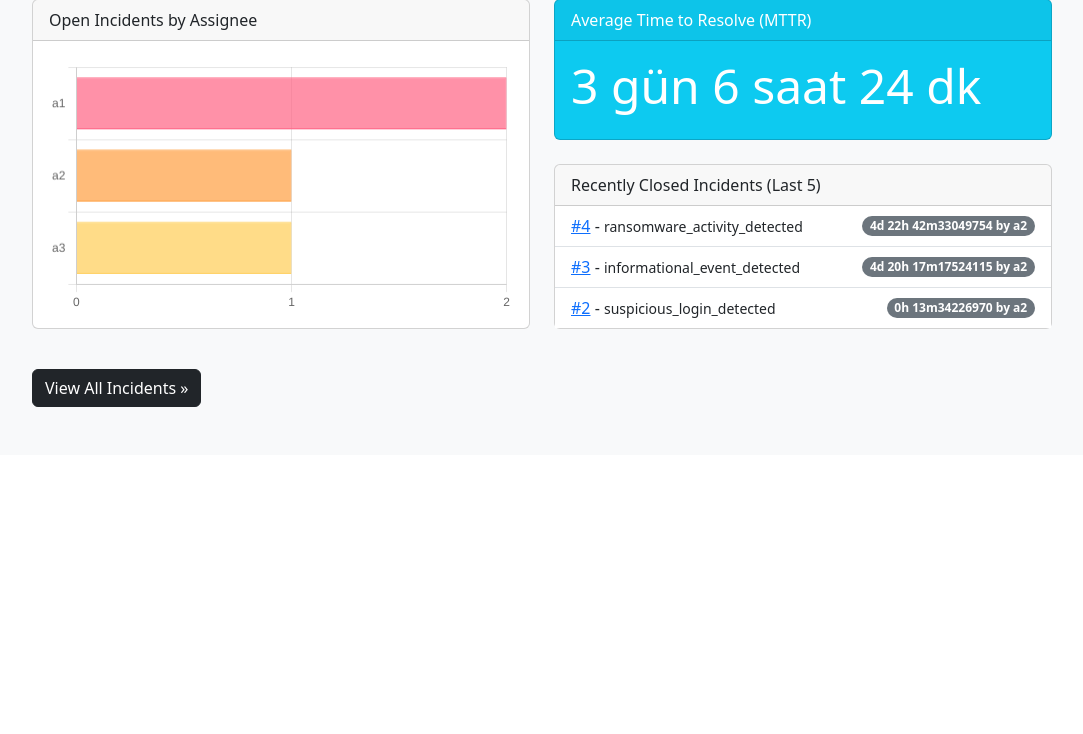
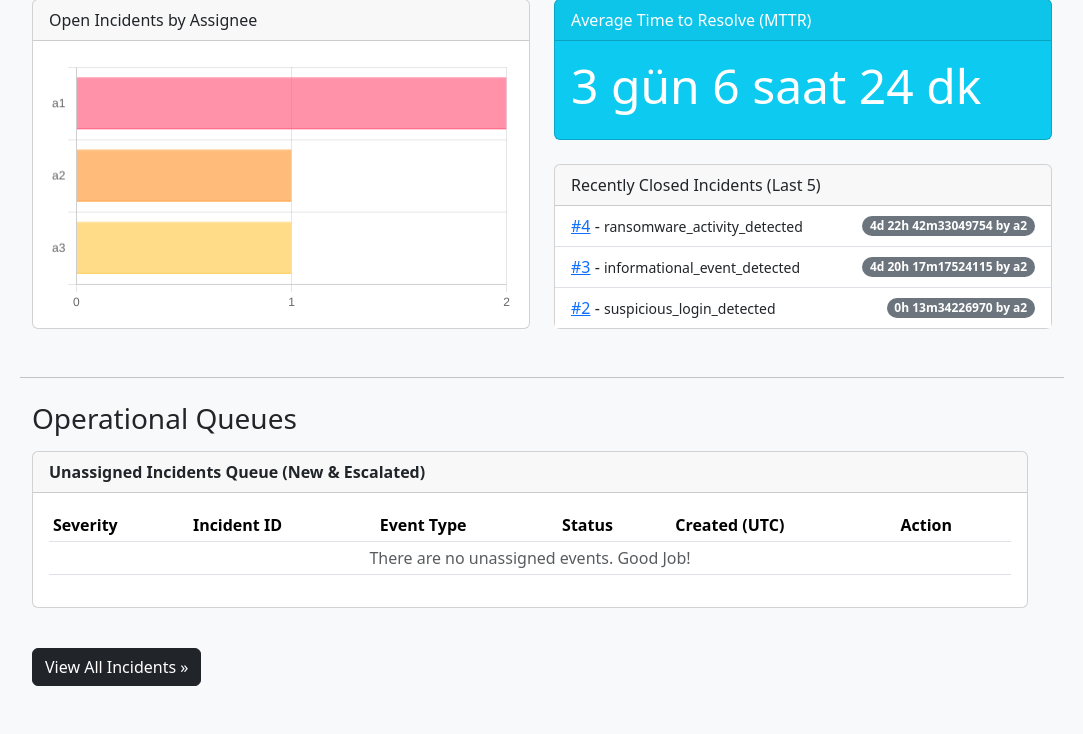
Before and after one commit to FurkanCetinerr/SOAR-Lite, a Flask app: page /dashboard in a window 1280 px wide. Shown: the part 2228-2962 px from the top of the page, without its empty margins (98-1181 px from the left). Before the commit the page ends 2635 px from the top, so only its background shows below. Run offline with Flask 3, Linux system fonts and the light colour scheme; a user stored in the database is signed in.

Commit message:
görsel 1.kısım yapıldı

```diff
--- a/app.py
+++ b/app.py
@@ -9,7 +9,7 @@
 from correlation_engine import CorrelationEngine
 from flask_login import LoginManager, login_user, logout_user, login_required, current_user
 from functools import wraps
-from sqlalchemy import func, cast, Interval
+from sqlalchemy import func, cast, Interval, or_
 
 # Geçici olayları ve zaman damgalarını saklamak için basit bir önbellek
 EVENT_CACHE = []
@@ -185,6 +185,19 @@
 
     # ------------------------------------
 
+    # --- 4. ATANMAMIŞ OLAYLAR KUYRUĞU ---
+    unassigned_incidents_query = Incident.query.filter(
+        Incident.assignee_id.is_(None),
+        or_(Incident.status == 'New', Incident.status == 'Escalated')
+    ).order_by(Incident.created_at.asc()).all()
+
+    # Önem seviyesine göre Python'da sıralayalım (High en üstte)
+    severity_order = {'high': 1, 'medium': 2, 'low': 3, 'info': 4}
+    unassigned_incidents_sorted = sorted(
+        unassigned_incidents_query,
+        key=lambda x: severity_order.get(x.severity.lower(), 99)
+    )
+    # ------------------------------------
 
     # Çizgi Grafik (Son 7 Gün)
     chart_data = {}
@@ -266,8 +279,9 @@
                            assignee_labels=assignee_labels,
                            assignee_values=assignee_values,
                            mttr_formatted=mttr_formatted,
-                           recently_closed=recently_closed
+                           recently_closed=recently_closed,
                            # ------------------------------------
+                           unassigned_incidents=unassigned_incidents_sorted
 
                            )
 
--- a/templates/dashboard.html
+++ b/templates/dashboard.html
@@ -117,6 +117,66 @@
             </div>
         </div>
     </div>
+
+    <hr class="my-4">
+<h2 class="h3 mb-3">Operational Queues</h2>
+
+<div class="row">
+    <div class="col-md-12">
+        <div class="card mb-4">
+            <div class="card-header fw-bold">Unassigned Incidents Queue (New & Escalated)</div>
+            <div class="card-body">
+                <div class="table-responsive" style="max-height: 300px; overflow-y: auto;">
+                    <table class="table table-sm table-hover align-items-center">
+                        <thead>
+                            <tr>
+                                <th>Severity</th>
+                                <th>Incident ID</th>
+                                <th>Event Type</th>
+                                <th>Status</th>
+                                <th>Created (UTC)</th>
+                                <th>Action</th>
+                            </tr>
+                        </thead>
+                        <tbody>
+                            {% for incident in unassigned_incidents %}
+                            <tr>
+                                <td>
+                                    {% if incident.severity == 'high' %}<span class="badge bg-danger">High</span>
+                                    {% elif incident.severity == 'medium' %}<span class="badge bg-warning text-dark">Medium</span>
+                                    {% elif incident.severity == 'low' %}<span class="badge bg-info">Low</span>
+                                    {% else %}<span class="badge bg-secondary">{{ incident.severity|capitalize }}</span>
+                                    {% endif %}
+                                </td>
+                                <td><a href="{{ url_for('incident_detail', incident_id=incident.id) }}"><strong>#{{ incident.id }}</strong></a></td>
+                                <td>{{ incident.event_type }}</td>
+                                <td>
+                                    {% if incident.status == 'New' %}<span class="badge bg-primary">New</span>
+                                    {% elif incident.status == 'Escalated' %}<span class="badge bg-warning text-dark">Escalated</span>
+                                    {% else %}<span class="badge bg-secondary">{{ incident.status }}</span>
+                                    {% endif %}
+                                </td>
+                                <td>{{ incident.created_at.strftime('%Y-%m-%d %H:%M') }}</td>
+                                <td>
+                                    <form action="{{ url_for('assign_incident', incident_id=incident.id) }}" method="POST" style="display:inline-block;">
+                                        <input type="hidden" name="assignee_id" value="claim_for_myself">
+                                        <button type-="submit" class="btn btn-success btn-sm py-0">Claim</button>
+                                    </form>
+                                </td>
+                            </tr>
+                            {% else %}
+                            <tr>
+                                <td colspan="6" class="text-center text-muted">There are no unassigned events. Good Job!</td>
+                            </tr>
+                            {% endfor %}
+                        </tbody>
+                    </table>
+                </div>
+            </div>
+        </div>
+    </div>
+</div>
+
 </div>
 
 <a href="{{ url_for('incidents_list') }}" class="btn btn-dark mt-3">View All Incidents &raquo;</a>
```
Also changed, not shown: instance/soar.db.
